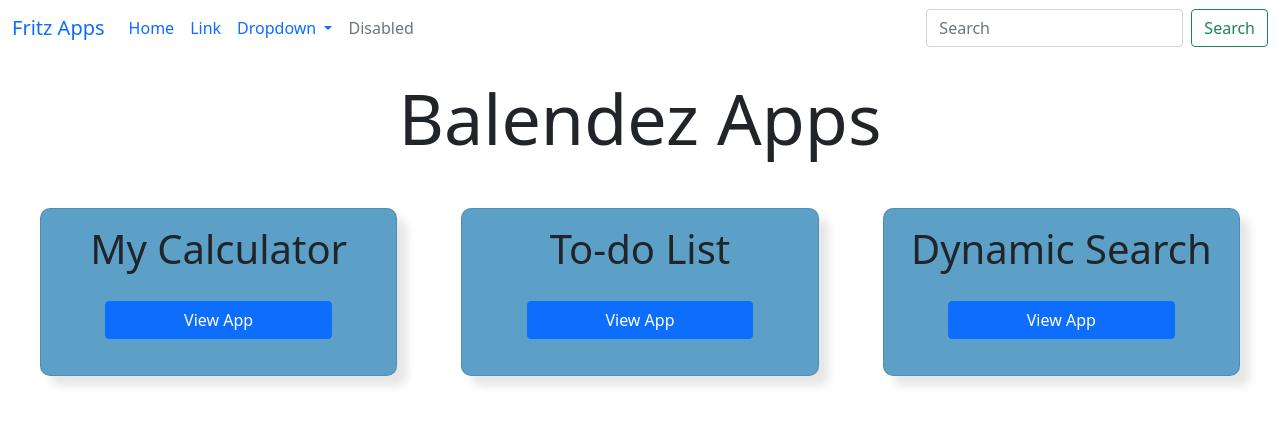
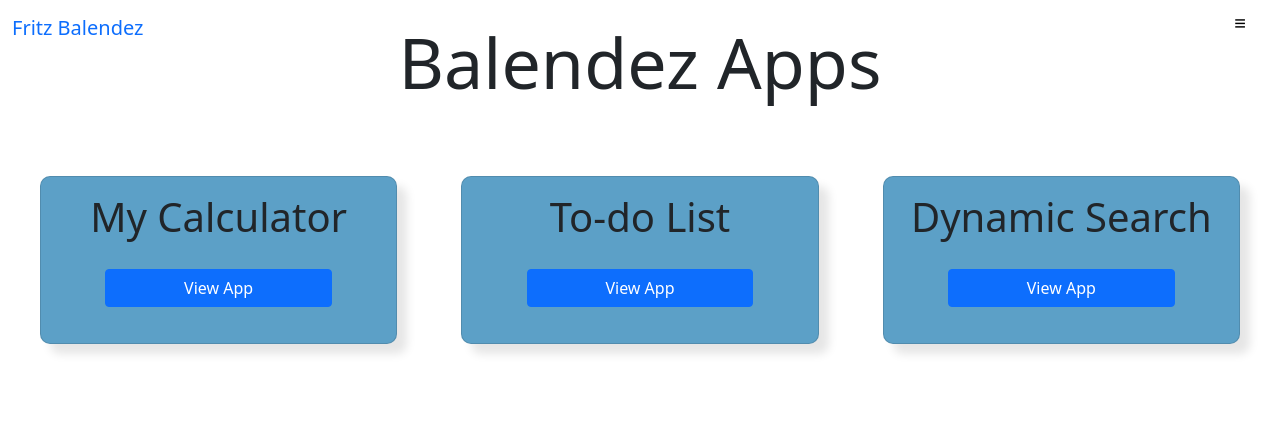
Before and after one commit to FritzIan02/Balendez-My-Apps, a plain HTML site: page index.html in a window 1280 px wide. Drawn offline with nearby package versions, Linux system fonts and the light colour scheme.

Commit message:
added navbar to index.html

```diff
--- a/index.html
+++ b/index.html
@@ -40,39 +40,29 @@
         }
     </style>
 </head>
-<nav class="navbar navbar-expand-lg bg-body-tertiary">
+<nav class="navbar bg-body-tertiary fixed-top">
     <div class="container-fluid">
-      <a class="navbar-brand" href="./index.html">Fritz Apps</a>
-      <button class="navbar-toggler" type="button" data-bs-toggle="collapse" data-bs-target="#navbarSupportedContent" aria-controls="navbarSupportedContent" aria-expanded="false" aria-label="Toggle navigation">
-        <span class="navbar-toggler-icon"></span>
+        <a class="navbar-brand" href="#">Fritz Balendez</a>
+        <button class="navbar-toggler custom-toggler" type="button" data-bs-toggle="offcanvas" data-bs-target="#offcanvasNavbar" aria-controls="offcanvasNavbar" aria-label="Toggle navigation">
+            <!-- Custom icon (e.g., three horizontal lines) -->
+            <span class="navbar-toggler-icon">&#8801;</span>
         </button>
-      <div class="collapse navbar-collapse" id="navbarSupportedContent">
-        <ul class="navbar-nav me-auto mb-2 mb-lg-0">
-          <li class="nav-item">
-            <a class="nav-link active" aria-current="page" href="#">Home</a>
-          </li>
-          <li class="nav-item">
-            <a class="nav-link" href="#">Link</a>
-          </li>
-          <li class="nav-item dropdown">
-            <a class="nav-link dropdown-toggle" href="#" role="button" data-bs-toggle="dropdown" aria-expanded="false">
-              Dropdown
-            </a>
-            <ul class="dropdown-menu">
-              <li><a class="dropdown-item" href="#">Action</a></li>
-              <li><a class="dropdown-item" href="#">Another action</a></li>
-              <li><hr class="dropdown-divider"></li>
-              <li><a class="dropdown-item" href="#">Something else here</a></li>
+        <div class="offcanvas offcanvas-end" tabindex="-1" id="offcanvasNavbar" aria-labelledby="offcanvasNavbarLabel">
+            <div class="offcanvas-header">
+                <h5 class="offcanvas-title" id="offcanvasNavbarLabel">Offcanvas</h5>
+                <button type="button" class="btn-close" data-bs-dismiss="offcanvas" aria-label="Close"></button>
+            </div>
+            <div class="offcanvas-body">
+                <!-- Your navigation content here -->
+                <ul class="navbar-nav justify-content-end flex-grow-1 pe-3">
+                    <!-- Navigation items -->
                 </ul>
-          </li>
-          <li class="nav-item">
-            <a class="nav-link disabled" aria-disabled="true">Disabled</a>
-          </li>
-        </ul>
-        <form class="d-flex" role="search">
+                <!-- Search form -->
+                <form class="d-flex mt-3" role="search">
                     <input class="form-control me-2" type="search" placeholder="Search" aria-label="Search">
                     <button class="btn btn-outline-success" type="submit">Search</button>
                 </form>
+            </div>
         </div>
     </div>
 </nav>
@@ -81,7 +71,7 @@
         <h1 id="title">Balendez Apps</h1>
     </div>
     <div class="row">
-        <div class="col-4" style="background-color: white;">
+        <div class="col-md-4 mb-4 mt-4" style="background-color: white;">
             <div class="card mx-auto" id="card1">
                 <div class="card-body">
                     <h1 class="card-title">My Calculator</h1>
@@ -97,7 +87,7 @@
                 }
             </script>
         </div>
-        <div class="col-4" style="background-color: white;">
+        <div class="col-md-4 mb-4 mt-4" style="background-color: white;">
             <div class="card mx-auto" id="card2">
                 <div class="card-body">
                     <h1 class="card-title">To-do List</h1>
@@ -113,7 +103,7 @@
                 }
             </script>
         </div>
-        <div class="col-4" style="background-color: white;">
+        <div class="col-md-4 mb-4 mt-4" style="background-color: white;">
             <div class="card mx-auto" id="card3">
                 <div class="card-body">
                     <h1 class="card-title">Dynamic Search</h1>
```
Lines whose indentation alone changed are shown as unchanged.
